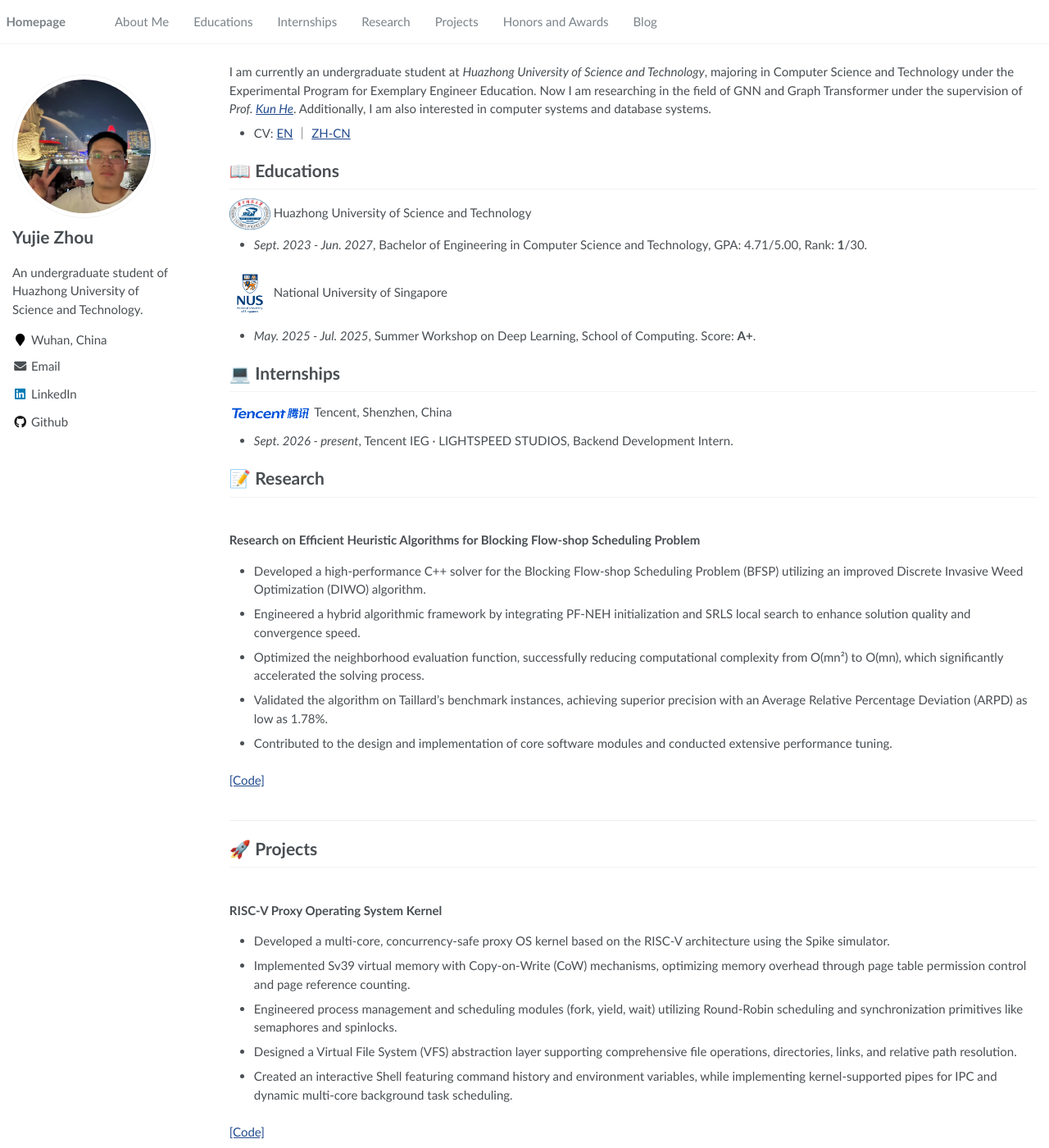
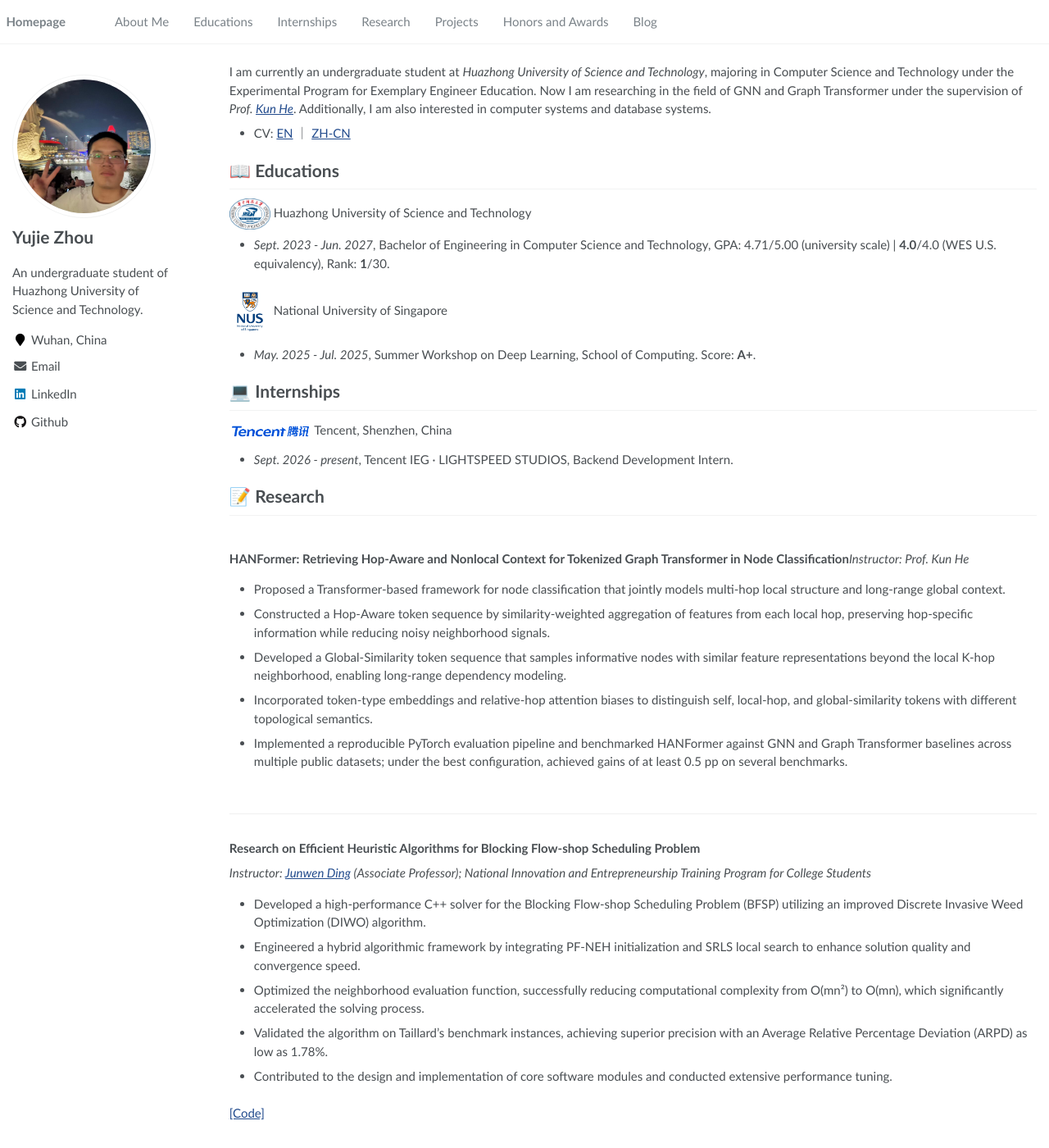
Before and after one commit to EpsilonZYJ/EpsilonZYJ.github.io, a Jekyll site: the page built from _pages/about.md, in a window 1280 px wide and 1400 px high. Shown: the whole window at 82% size. Built offline with Jekyll 4.4.1, drawn with Linux system fonts in a browser that asks for light colours.

Commit message:
[feat] update website

```diff
--- a/_pages/about.md
+++ b/_pages/about.md
@@ -28,7 +28,7 @@ I am currently an undergraduate student at *Huazhong University of Science and T
 
 <img class="jpg" src="/images/hust-logo.jpg" width="50pt"> Huazhong University of Science and Technology
 <br>
-- *Sept. 2023 - Jun. 2027*, Bachelor of Engineering in Computer Science and Technology, GPA: 4.71/5.00, Rank: **1**/30.
+- *Sept. 2023 - Jun. 2027*, Bachelor of Engineering in Computer Science and Technology, GPA: 4.71/5.00 (university scale) \| **4.0**/4.0 (WES U.S. equivalency), Rank: **1**/30.
 
 <img class="jpg" src="/images/nus-logo.jpg" width="50pt"> National University of Singapore
 <br>
@@ -50,7 +50,23 @@ I am currently an undergraduate student at *Huazhong University of Science and T
 
 <div class='paper-box' markdown="1">
 
+**HANFormer: Retrieving Hop-Aware and Nonlocal Context for Tokenized Graph Transformer in Node Classification**
+
+*Instructor: Prof. Kun He*
+
+- Proposed a Transformer-based framework for node classification that jointly models multi-hop local structure and long-range global context.
+- Constructed a Hop-Aware token sequence by similarity-weighted aggregation of features from each local hop, preserving hop-specific information while reducing noisy neighborhood signals.
+- Developed a Global-Similarity token sequence that samples informative nodes with similar feature representations beyond the local K-hop neighborhood, enabling long-range dependency modeling.
+- Incorporated token-type embeddings and relative-hop attention biases to distinguish self, local-hop, and global-similarity tokens with different topological semantics.
+- Implemented a reproducible PyTorch evaluation pipeline and benchmarked HANFormer against GNN and Graph Transformer baselines across multiple public datasets; under the best configuration, achieved gains of at least 0.5 pp on several benchmarks.
+
+</div>
+
+<div class='paper-box' markdown="1">
+
 **Research on Efficient Heuristic Algorithms for Blocking Flow-shop Scheduling Problem**
+
+*Instructor: [Junwen Ding](https://scholar.google.com/citations?user=BDoe4iEAAAAJ&hl=en) (Associate Professor); National Innovation and Entrepreneurship Training Program for College Students*
 
 - Developed a high-performance C++ solver for the Blocking Flow-shop Scheduling Problem (BFSP) utilizing an improved Discrete Invasive Weed Optimization (DIWO) algorithm.
 - Engineered a hybrid algorithmic framework by integrating PF-NEH initialization and SRLS local search to enhance solution quality and convergence speed.
```
